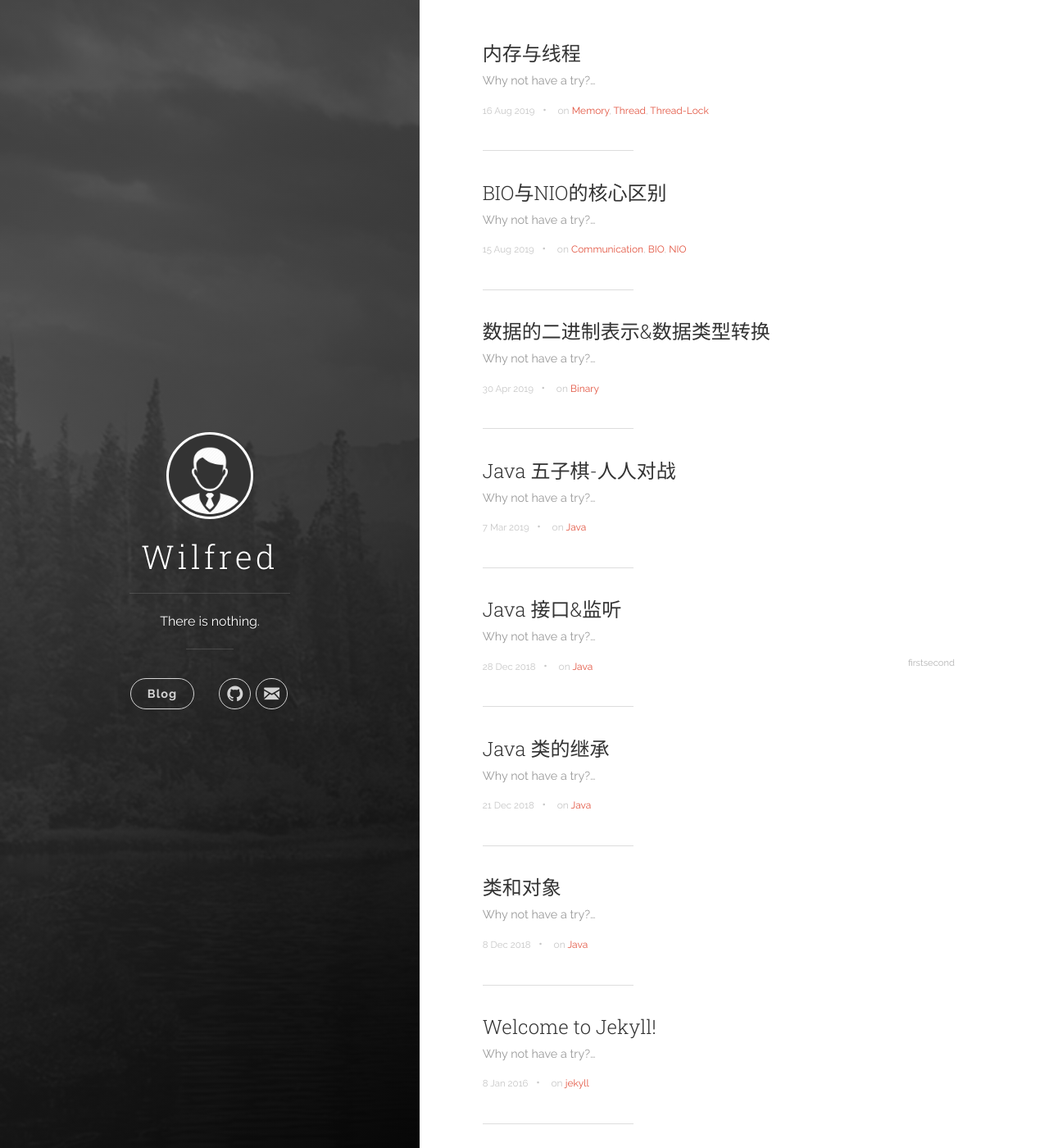
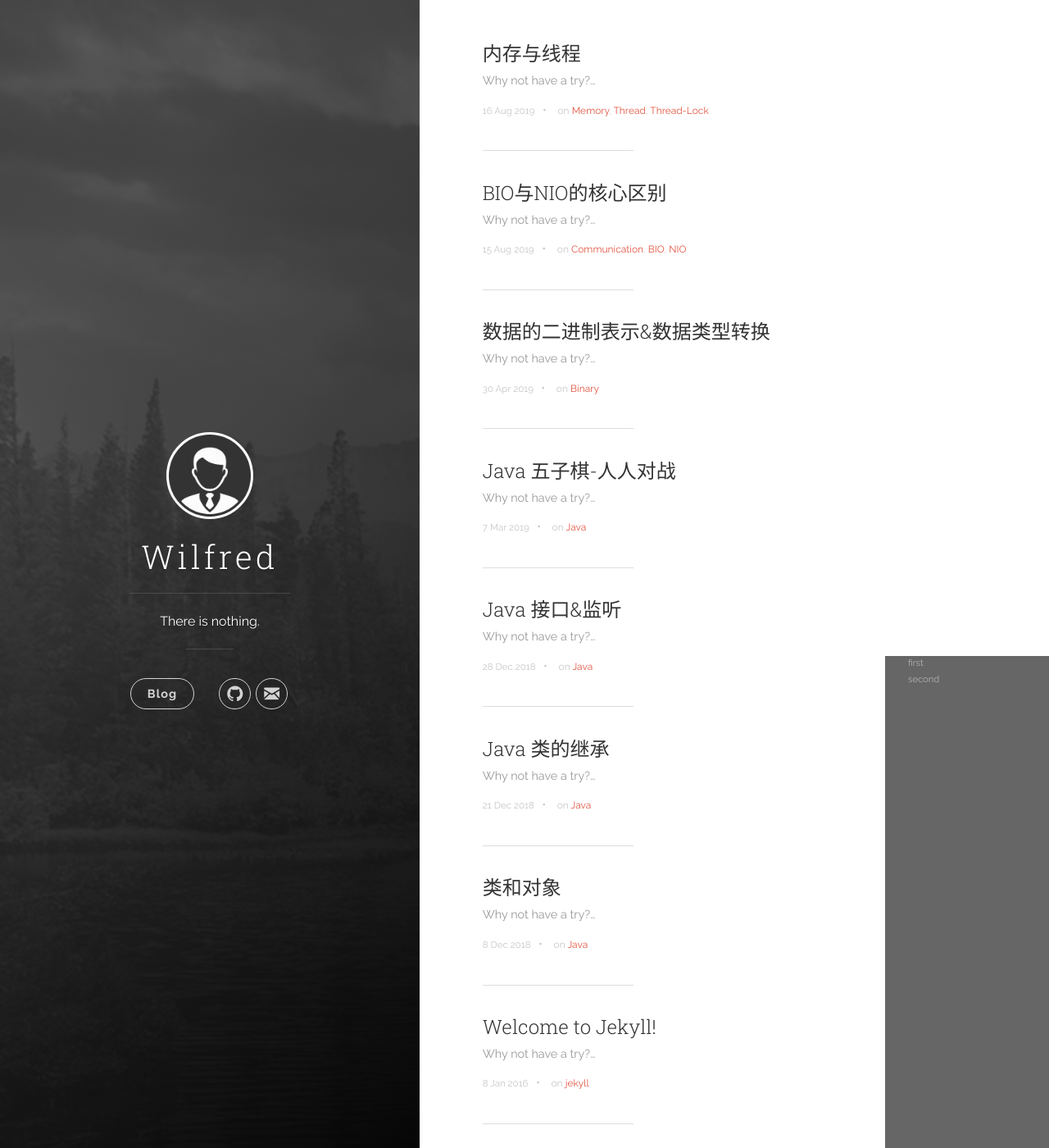
Before and after one commit to WilfredShen/WilfredShen.github.io, a Jekyll site: the page built from index.html, in a window 1280 px wide and 1400 px high. Shown: the whole window at 82% size. Built offline with Jekyll 4.4.1, drawn with Linux system fonts in a browser that asks for light colours; the list of posts is cut into pages by our own code.

Commit message:
Update uno.scss

```diff
--- a/_sass/uno.scss
+++ b/_sass/uno.scss
@@ -1684,6 +1684,7 @@ input[type="tel"]:-ms-input-placeholder {
 		margin-bottom: .4em; } }
 
 	.side-navbar {
+		background-color: #666666;
 		display: block;
 		position: fixed;
 		right: 0;
@@ -1691,5 +1692,5 @@ input[type="tel"]:-ms-input-placeholder {
 		width: 200px;
 		height: 600px; }
 		.side-navbar li {
-			display: inline-block;
+			display: block;
 		}
```
